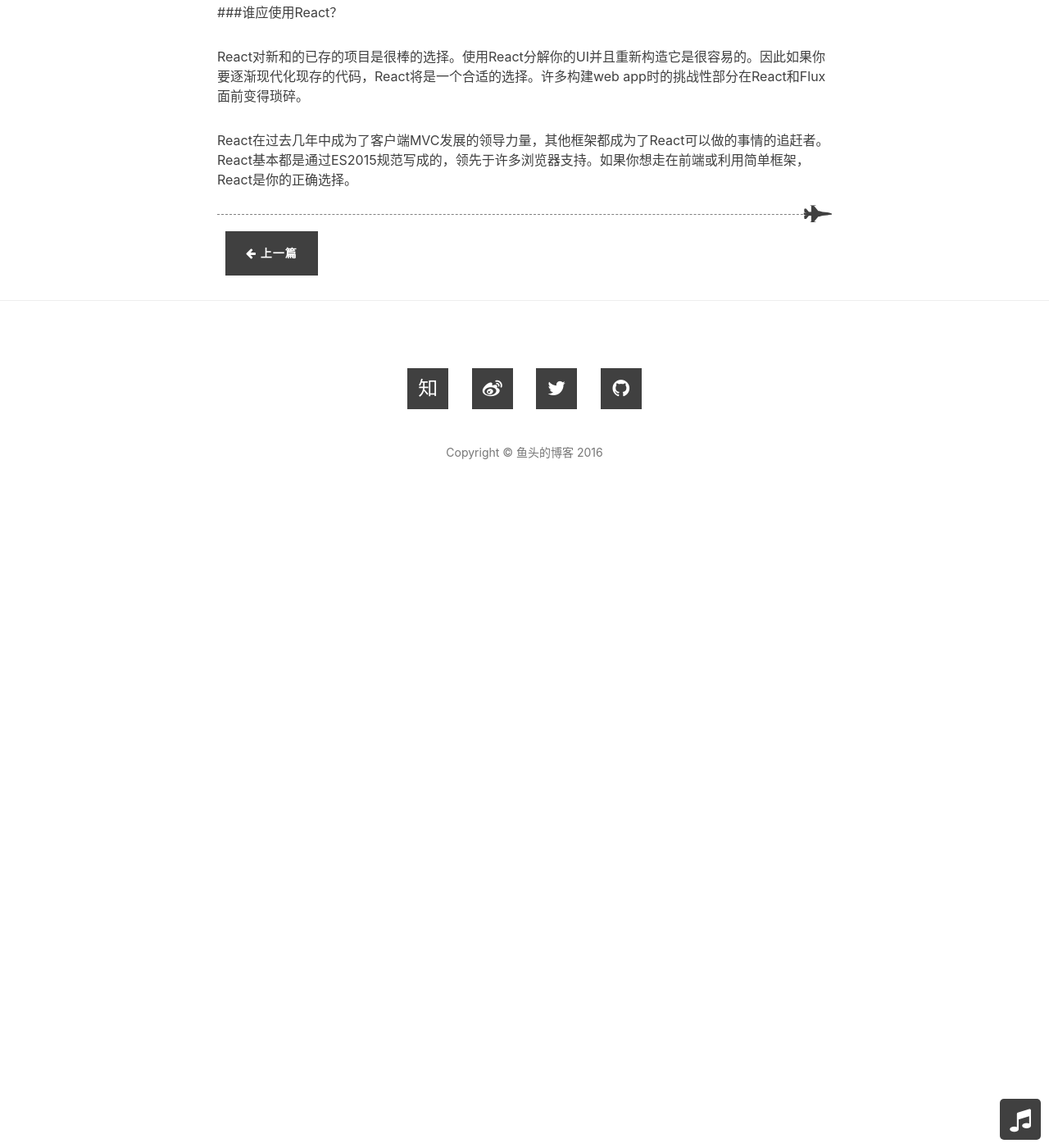
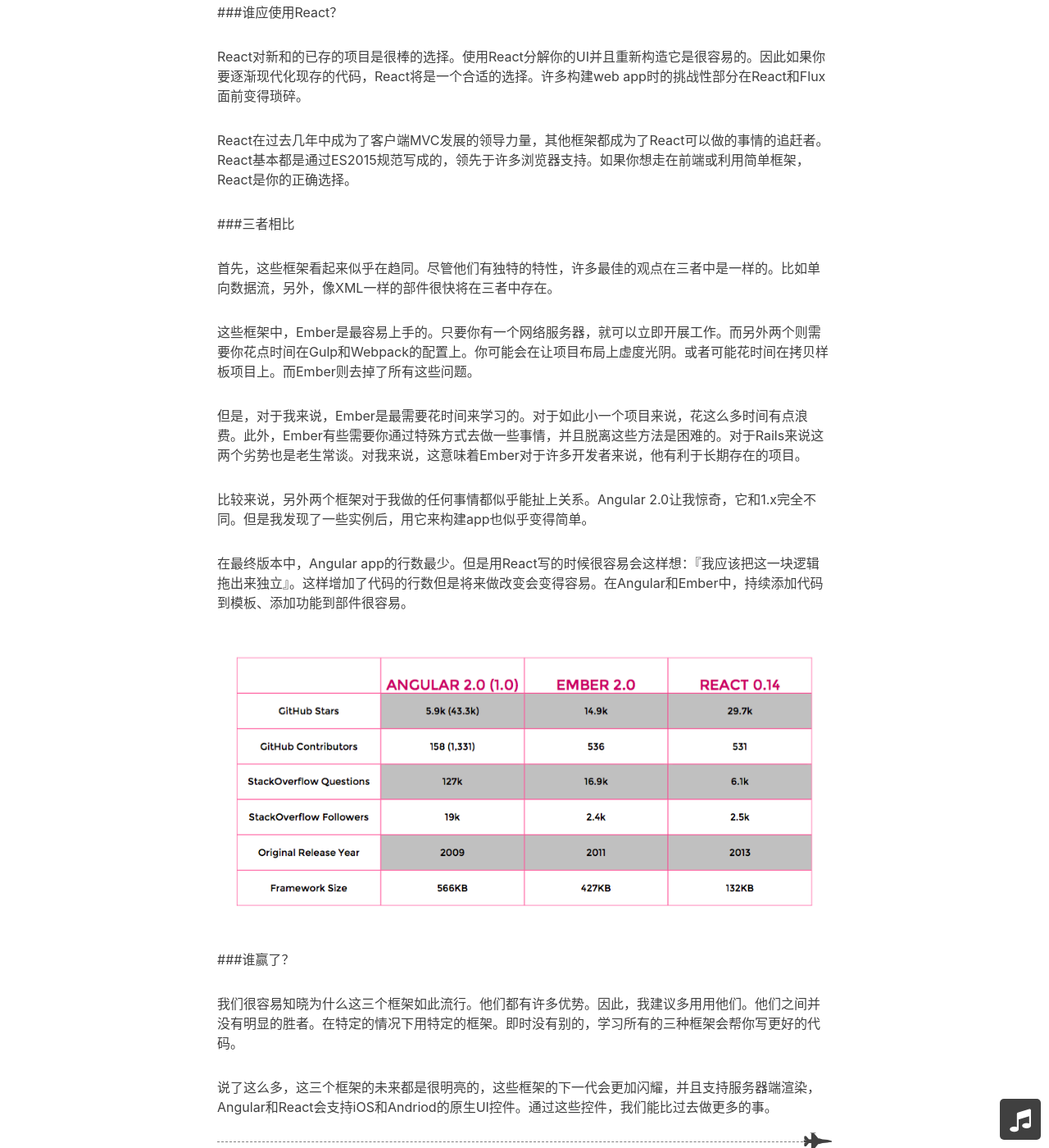
Before and after one commit to ymyqwe/blog, a Jekyll site: the page built from _posts/2016-3-15-CHOOSING-A-FRONT-END-FRAMEWORK-ANGULAR-VS-EMBER-VS-REACT.markdown, in a window 1280 px wide and 1400 px high, scrolled down 6581 px. Shown: the whole window at 82% size. Built offline with Jekyll 4.4.1, drawn with Linux system fonts in a browser that asks for light colours; nearby versions of some CDN libraries; comment, search, counter and statistics services are not loaded.

Commit message:
3 frameworks updated

```diff
--- a/_posts/2016-3-15-CHOOSING-A-FRONT-END-FRAMEWORK-ANGULAR-VS-EMBER-VS-REACT.markdown
+++ b/_posts/2016-3-15-CHOOSING-A-FRONT-END-FRAMEWORK-ANGULAR-VS-EMBER-VS-REACT.markdown
@@ -1,7 +1,7 @@
 ---
 layout:    post
 title:     "ANGULAR VS. EMBER VS. REACT: 选择一个前端框架"
-subtitle:  "人生第一篇博客诞生啦~"
+subtitle:  "三足鼎立"
 date:      2016-3-15
 author:    "maniaU"
 header-img: "img/blog-bg.jpg"
@@ -17,6 +17,8 @@
 作为前端工程师，我们活在一个令人兴奋的时代。最大的三个框架都接近或已经有重大的更新。Ember不久前发布了可以轻易从老版本更新的2.0版本。React发布了0.14，而Angular 2.x也即将要大放异彩。
 
 当然，现在还有许多其他客户端的框架，也有一些在诸如Backbone和Knockout之类的正在衰败的库，也有一些新奇的、有趣的像Aurelia一样的新晋者，但是如今你决定要做一个web app， Angular、Ember、React是确保长效支持和活跃社区的最安全的选择。那么哪一个选择是最优的呢？让我们来分析下这些新的重要的更新带来的改变以及他们提供的优势。
+
+
 
 <img src="{{  site.baseurl }}/img/angular2.png" alt="" style="margin:auto">
 
@@ -66,6 +68,8 @@
 
 Angular 2.0是通过Typescript写的，这是一种微软添加了检查和其他增强的Javascript编程语言。事实上，最近关于它的社区中有一个民意投票，大部分开发者愿意使用Typescript。这以及一些其他的特性让我们有理由相信Angular仍将是大型企业愿意选择的框架。尽管如今开始使用2.0会有风险，但它的时代即将来临。
 
+
+
 <img src="{{  site.baseurl }}/img/ember 2.0.png" alt="" style="margin:auto">
 
 ##EMBER 2.0
@@ -89,6 +93,8 @@
 Ember对于创建web app是一个方便的选择。如之前提到的一样，许多有雄心的app使用这个框架来搭建。特别是Ruby社区，对于Ruby商店来说，Ember是一个很棒的选择。许多文档、文章和博客都是通过这两种技术的结合来搭建的，[这里是如何结合Rails和Ember的实例](http://smashingboxes.com/blog/merging-rails-and-ember-cli)。
 
 Ember对于那些那些包括所有工具的网站是一个最佳选择。我们通常会浪费很多时间在发现、搜索和整合库上。Ember简化了这些流程，给你提供了惊人的价值。各种方法总有优势、劣势，但是那些希望所有东西都变得很好的人会喜欢Ember的。
+
+
 
 <img src="{{  site.baseurl }}/img/React 1.0.png" alt="" style="margin:auto">
 
@@ -115,3 +121,23 @@
 React对新和的已存的项目是很棒的选择。使用React分解你的UI并且重新构造它是很容易的。因此如果你要逐渐现代化现存的代码，React将是一个合适的选择。许多构建web app时的挑战性部分在React和Flux面前变得琐碎。
 
 React在过去几年中成为了客户端MVC发展的领导力量，其他框架都成为了React可以做的事情的追赶者。React基本都是通过ES2015规范写成的，领先于许多浏览器支持。如果你想走在前端或利用简单框架，React是你的正确选择。
+
+###三者相比
+
+首先，这些框架看起来似乎在趋同。尽管他们有独特的特性，许多最佳的观点在三者中是一样的。比如单向数据流，另外，像XML一样的部件很快将在三者中存在。
+
+这些框架中，Ember是最容易上手的。只要你有一个网络服务器，就可以立即开展工作。而另外两个则需要你花点时间在Gulp和Webpack的配置上。你可能会在让项目布局上虚度光阴。或者可能花时间在拷贝样板项目上。而Ember则去掉了所有这些问题。
+
+但是，对于我来说，Ember是最需要花时间来学习的。对于如此小一个项目来说，花这么多时间有点浪费。此外，Ember有些需要你通过特殊方式去做一些事情，并且脱离这些方法是困难的。对于Rails来说这两个劣势也是老生常谈。对我来说，这意味着Ember对于许多开发者来说，他有利于长期存在的项目。
+
+比较来说，另外两个框架对于我做的任何事情都似乎能扯上关系。Angular 2.0让我惊奇，它和1.x完全不同。但是我发现了一些实例后，用它来构建app也似乎变得简单。
+
+在最终版本中，Angular app的行数最少。但是用React写的时候很容易会这样想：『我应该把这一块逻辑拖出来独立』。这样增加了代码的行数但是将来做改变会变得容易。在Angular和Ember中，持续添加代码到模板、添加功能到部件很容易。
+
+<img src="{{  site.baseurl }}/img/wins.png" alt="">
+
+###谁赢了？
+
+我们很容易知晓为什么这三个框架如此流行。他们都有许多优势。因此，我建议多用用他们。他们之间并没有明显的胜者。在特定的情况下用特定的框架。即时没有别的，学习所有的三种框架会帮你写更好的代码。
+
+说了这么多，这三个框架的未来都是很明亮的，这些框架的下一代会更加闪耀，并且支持服务器端渲染，Angular和React会支持iOS和Andriod的原生UI控件。通过这些控件，我们能比过去做更多的事。
```
Also changed, not shown: 4 other files.
